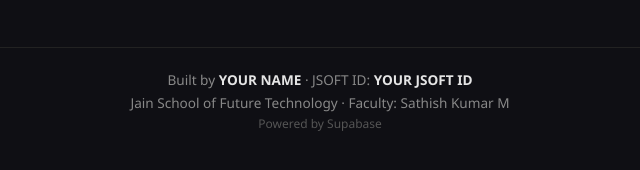
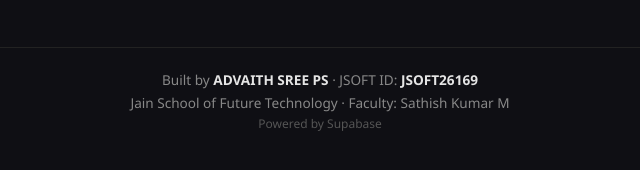
Before and after one commit to advaithsreeps3113-code/cinesuper--jsoft26169-, a plain HTML site: page index.html in a window 1280 px wide. Shown: the part 224-394 px from the top of the page, 320-960 px from the left. Drawn offline with nearby package versions, Linux system fonts and the light colour scheme; no server answers.

Commit message:
Phase 12: personalisation

```diff
--- a/index.html
+++ b/index.html
@@ -51,7 +51,7 @@
   </div>
 
   <footer>
-    <p>Built by <strong>YOUR NAME</strong> · JSOFT ID: <strong>YOUR JSOFT ID</strong></p>
+    <p>Built by <strong>ADVAITH SREE PS</strong> · JSOFT ID: <strong>JSOFT26169</strong></p>
     <p>Jain School of Future Technology · Faculty: Sathish Kumar M</p>
     <p class="powered">Powered by Supabase</p>
   </footer>
```
